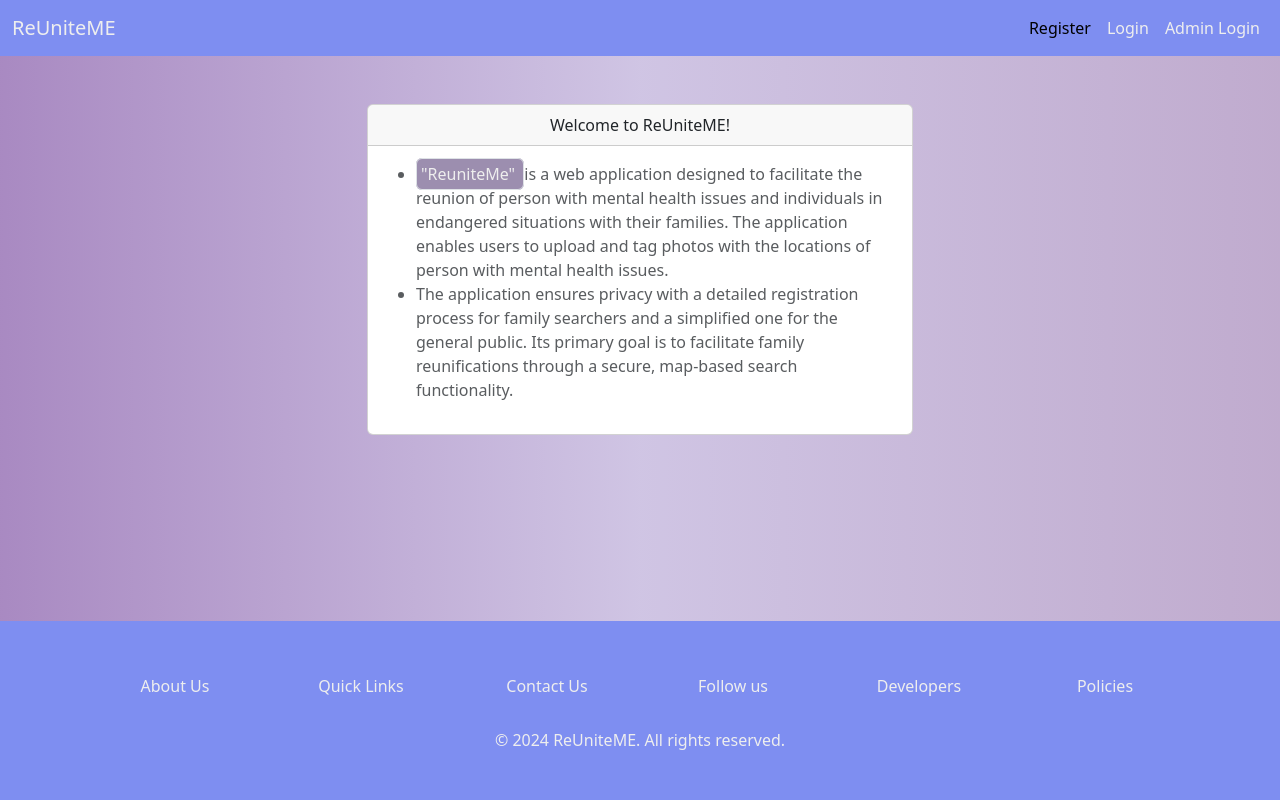
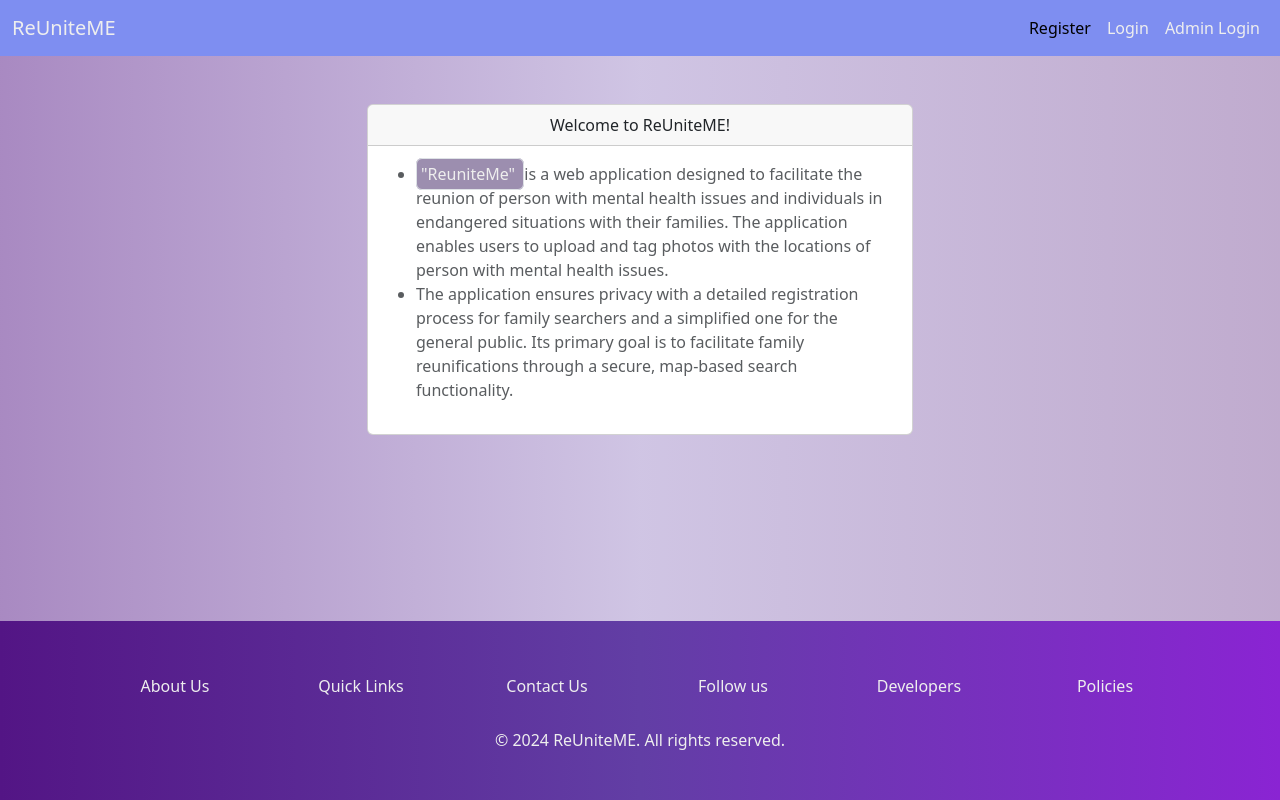
Before and after one commit to jeelion22/reuniteME-Frontend, a React (Vite) app: page / in a window 1280 px wide. Built offline with nearby package versions, Linux system fonts and the light colour scheme.

Commit message:
change Footer background color

```diff
--- a/src/styles/Footer.css
+++ b/src/styles/Footer.css
@@ -1,6 +1,7 @@
 .footer {
     /* margin-top: 40vh; */
-    background-color: #7E8EF1;
+    /* background-color: #7E8EF1; */
+    background: linear-gradient(270deg, rgb(138, 36, 211), rgb(98, 62, 165), rgb(83, 21, 133));
     color: #EEEEEE;
 }
 
```
